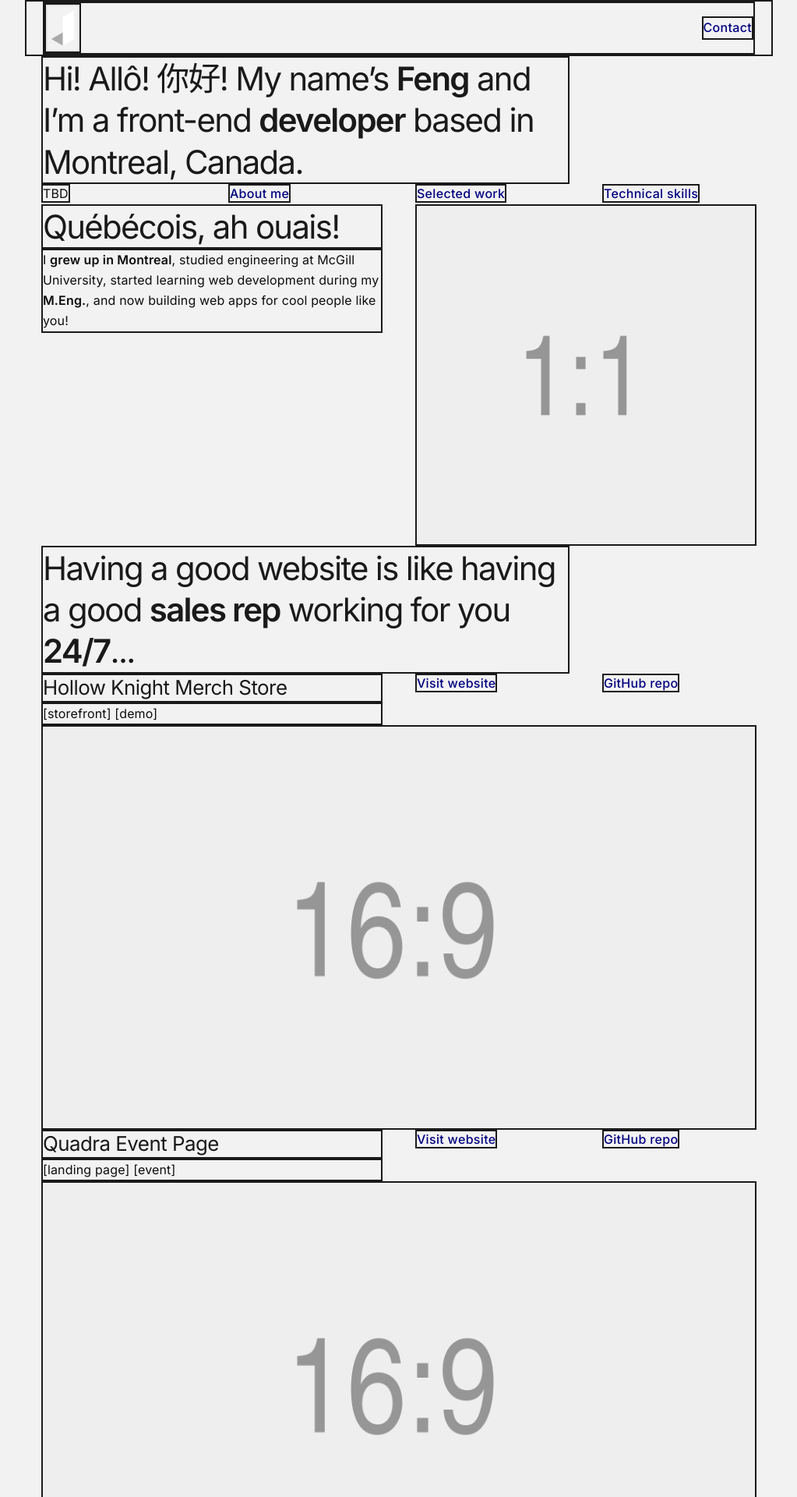
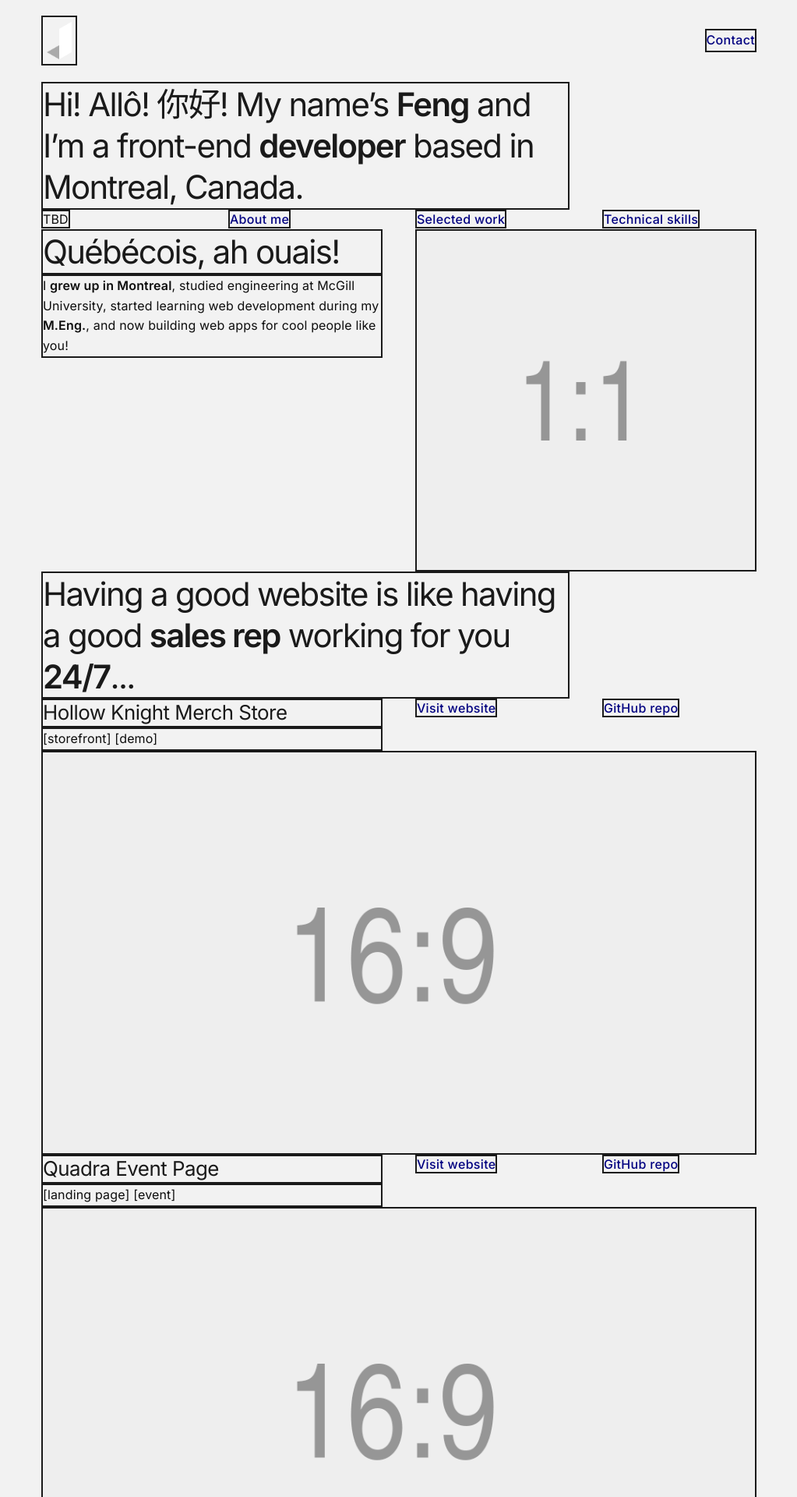
Before and after one commit to jingtianfeng/jtfeng-personal-1, a Jekyll site: the page built from index.html, in a window 1280 px wide. Shown: the top 1920 px of the page at 78% size, without its empty margins (128-1151 px from the left). Built offline with Jekyll 4.4.1, drawn with Linux system fonts in a browser that asks for light colours.

Commit message:
Update nav-top: remove some borders

```diff
--- a/_includes/nav-top.html
+++ b/_includes/nav-top.html
@@ -1,12 +1,9 @@
 <nav id="nav-top">
-    <div class="border border-dark
-                container">
-        <div class="border border-dark
-                    d-flex align-items-center justify-content-between">
+    <div class="container py-3">
+        <div class="d-flex align-items-center justify-content-between">
             <a class="border border-dark"
                href="/">
-                <img class="border"
-                     src="/assets/img/logo.png" alt="Website logo"
+                <img src="/assets/img/logo.png" alt="Website logo"
                      height="60" width="auto">
             </a>
             <a class="border border-dark"
```
